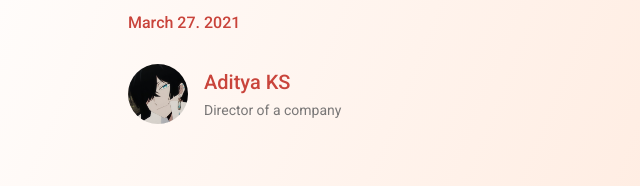
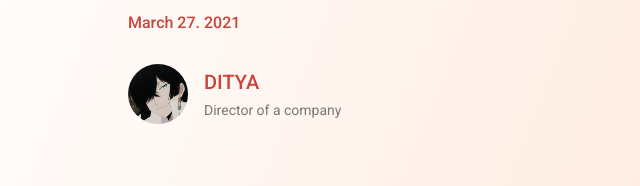
Before and after one commit to fluxsigma/ecommercewatch, a plain HTML site: page index.html in a window 1280 px wide. Shown: the part 3934-4120 px from the top of the page, 0-640 px from the left. Drawn offline with nearby package versions, Linux system fonts and the light colour scheme.

Commit message:
Update index.html
yws

```diff
--- a/index.html
+++ b/index.html
@@ -302,7 +302,7 @@
                                 <img src="assets/img/test3.png" alt="" class="testimonial__perfil-img">
 
                                 <div class="testimonial__perfil-data">
-                                    <span class="testimonial__perfil-name"> Aditya KS</span>
+                                    <span class="testimonial__perfil-name"> DITYA</span>
                                     <span class="testimonial__perfil-detail">Director of a company</span>
                                 </div>
                             </div>
```
